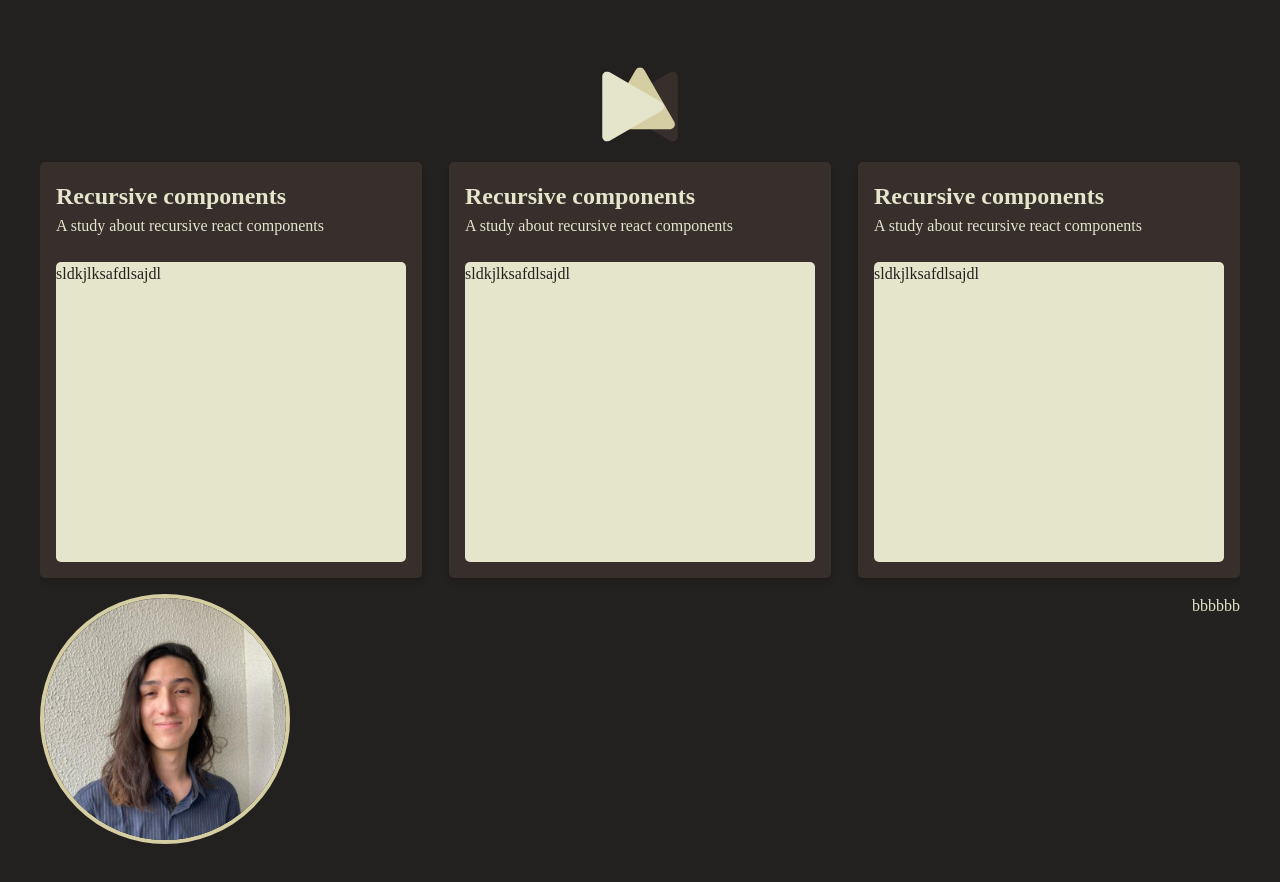
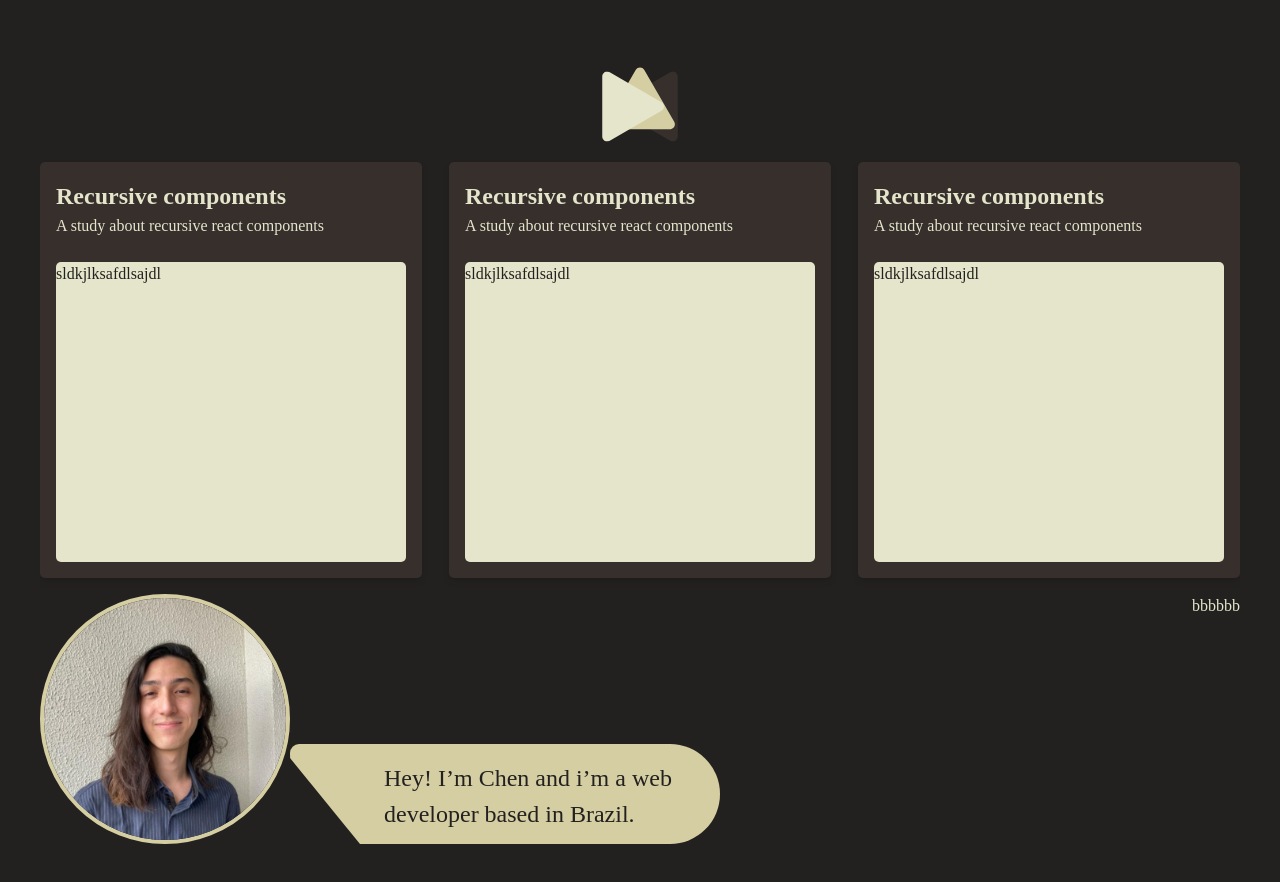
Before and after one commit to GusChenn/portfolio, a Next.js app: page /home in a window 1280 px wide. Shown: the top 882 px of the page. Before the commit the page ends 844 px from the top, so only its background shows below. Built offline with nearby package versions, Linux system fonts and the light colour scheme; a web font is replaced by a local one.

Commit message:
Create footer component

```diff
--- a/src/app/home/components/footer/footer.tsx
+++ b/src/app/home/components/footer/footer.tsx
@@ -1,11 +1,17 @@
 import React from 'react';
 import ProfilePicture from '../profile-picture/profile-picture';
+import SpeechBubble from '../speech-bubble/speech-bubble';
 
 export default function Footer() {
   return (
-    <div className='flex h-fit w-full justify-between align-bottom'>
-      <div>
+    <div className='mb-64 flex h-fit w-full justify-between align-bottom'>
+      <div className='flex'>
         <ProfilePicture />
+        <SpeechBubble>
+          Hey! I’m Chen and i’m a web
+          <br />
+          developer based in Brazil.
+        </SpeechBubble>
       </div>
       <div>bbbbbb</div>
     </div>
--- /dev/null
+++ b/src/app/home/components/speech-bubble/speech-bubble.tsx
@@ -0,0 +1,44 @@
+'use client';
+
+import STYLES from '@/styles';
+import React from 'react';
+import styled, { css } from 'styled-components';
+
+interface SpeechBubbleProps {
+  children: React.ReactNode;
+}
+
+const commonCss = css`
+  height: fit-content;
+  max-height: 100px;
+  background-color: ${STYLES.base.colors.secondary};
+`;
+
+const SpeechBubbleBody = styled.div`
+  ${commonCss}
+  border-top-right-radius: 50px;
+  border-bottom-right-radius: 50px;
+  font-size: ${STYLES.base.fontSizes.large};
+  padding: ${STYLES.base.spaces[16]} ${STYLES.base.spaces[48]};
+  padding-left: ${STYLES.base.spaces[24]};
+  font-weight: normal;
+  color: ${STYLES.base.colors.dark};
+`;
+
+const SpeechBubblePointer = styled.div`
+  ${commonCss}
+  height: 100px;
+  width: 70px;
+  border-top-left-radius: 10px;
+  border-bottom-left-radius: 100%;
+  clip-path: polygon(0% 14%, 100% 100%, 100% 0%, 0% 0%);
+`;
+
+export default function SpeechBubble({ children }: SpeechBubbleProps) {
+  return (
+    <div className='flex items-end'>
+      <SpeechBubblePointer />
+      <SpeechBubbleBody>{children}</SpeechBubbleBody>
+    </div>
+  );
+}
```
